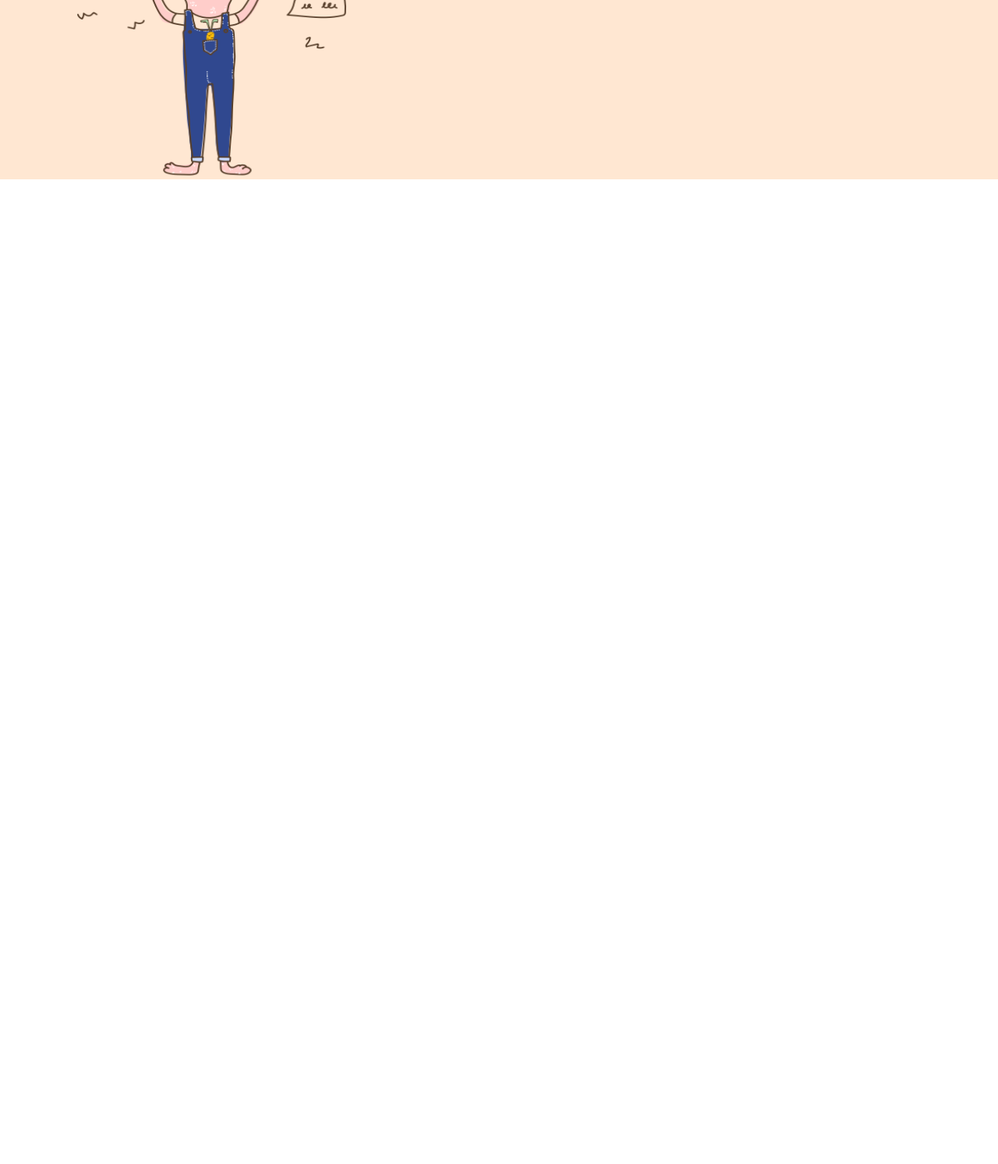
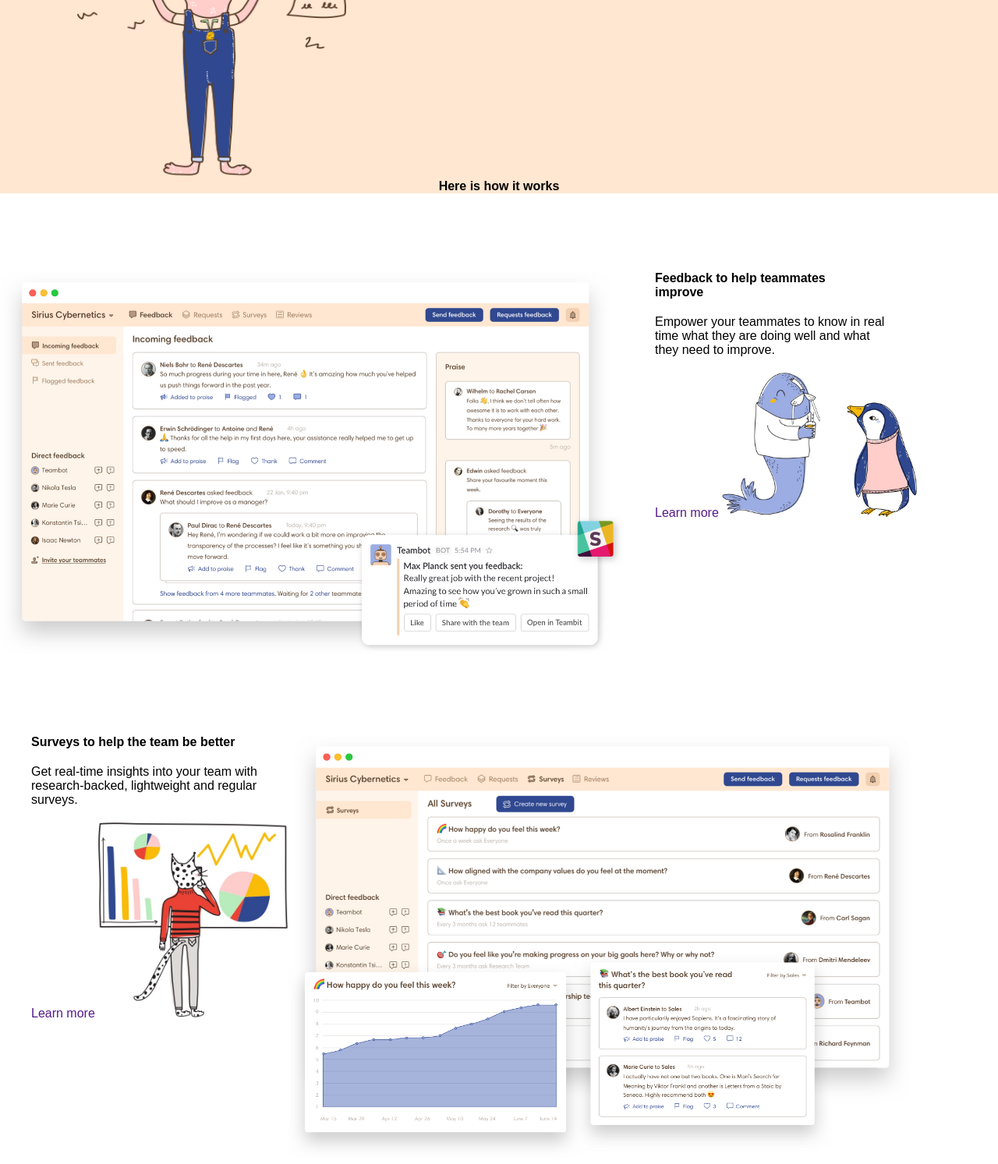
Before and after one commit to micheleprovolo/sass-teambit, a plain HTML site: page public/index.html in a window 1280 px wide. Shown: the part 1992-3485 px from the top of the page at 78% size. Before the commit the page ends 2222 px from the top, so only its background shows below. Drawn offline with Linux system fonts and the light colour scheme.

Commit message:
section screen impostata

```diff
--- a/public/index.html
+++ b/public/index.html
@@ -71,7 +71,7 @@
     </section>
 
     <section class="middle-section">
-        <h4>It doesn't have to be like that. Teambit is a modern  <br> solution that teammates love.</h4>
+        <h4>It doesn't have to be like that. Teambit is a modern <br> solution that teammates love.</h4>
         <div class="container">
             <div>
                 <img src="img\lightweight.png" alt="">
@@ -89,6 +89,76 @@
             </div>
         </div>
         <img src="img\after.png" alt="">
+        <h4>Here is how it works</h4>
+    </section>
+
+    <section class="screen-section">
+
+        <div class="screen-sec-img">
+
+            <img src="img\employee-feedback.jpg" alt="">
+
+        </div>
+
+        <div class="screen-sec-text">
+            <h4>Feedback to help teammates <br> improve</h4>
+            <p>Empower your teammates to know in real <br> time what they are doing well and what <br> they need to
+                improve.
+            </p>
+            <a href="">Learn more</a>
+            <img src="img\communication.jpg" alt="">
+        </div>
+    </section>
+
+    <section class="screen-section">
+
+        <div class="screen-sec-text">
+            <h4>Surveys to help the team be better</h4>
+            <p>Get real-time insights into your team with <br> research-backed, lightweight and regular <br> surveys.
+            </p>
+            <a href="">Learn more</a>
+            <img src="img\insights.jpg" alt="">
+        </div>
+
+        <div class="screen-sec-img">
+
+            <img src="img\employee-survey.jpg" alt="">
+
+        </div>
+    </section>
+
+    <section class="screen-section">
+
+        <div class="screen-sec-img">
+
+            <img src="img\performance-review.jpg" alt="">
+
+        </div>
+
+        <div class="screen-sec-text">
+            <h4>Reviews to help teammates get a <br> fair evaluation</h4>
+            <p>Make better compensation and promotion <br> decisions with objective and quick <br> performance reviews.
+            </p>
+            <a href="">Learn more</a>
+            <img src="img\review.jpg" alt="">
+        </div>
+    </section>
+
+    <section class="screen-section">
+
+        <div class="screen-sec-text">
+            <h4>Praise to help teammates feel <br> valued </h4>
+            <p>Make it a habit to recognize and praise <br> people who do great work.
+            </p>
+            <a href="">Learn more</a>
+            <img src="img\recognition.jpg" alt="">
+        </div>
+
+        <div class="screen-sec-img">
+
+            <img src="img\employee-survey.jpg" alt="">
+
+        </div>
     </section>
 
     <script src='js/main.js'></script>
--- a/src/scss/_main.scss
+++ b/src/scss/_main.scss
@@ -51,3 +51,30 @@
         max-height: 150px;
     }
 }
+
+.screen-section {
+    margin-top: 100px;
+    display: flex;
+}
+
+.screen-sec-img {
+
+    img {
+        max-width: 800px;
+        max-height: 700px;
+    }
+}
+
+.screen-sec-text {
+    margin-left: 40px;
+
+    img {
+        max-width: 250px;
+        max-height: 250px;
+    }
+
+    h4, p, a {
+        margin-bottom: 20px;
+
+    }
+}
```
Also changed, not shown: src/html/index.html (+71 -1 lines), public/css/style.css, public/img/communication.jpg (added), public/img/employee-feedback.jpg (added), public/img/employee-recognition.jpg (added), public/img/employee-survey.jpg (added), public/img/insights.jpg (added), public/img/performance-review.jpg (added), public/img/recognition.jpg (added), public/img/review.jpg (added).
